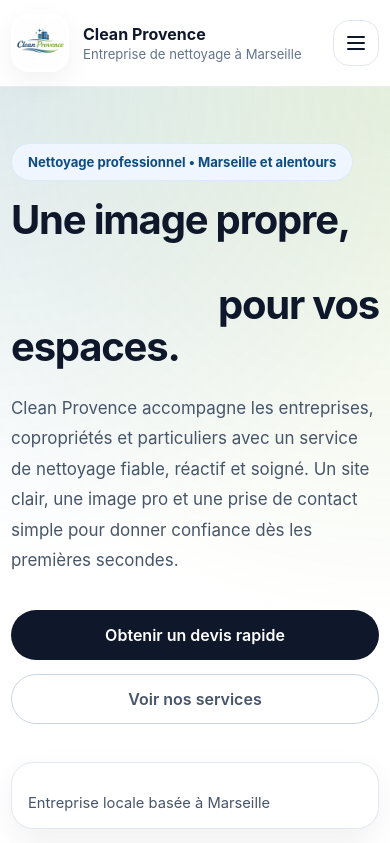
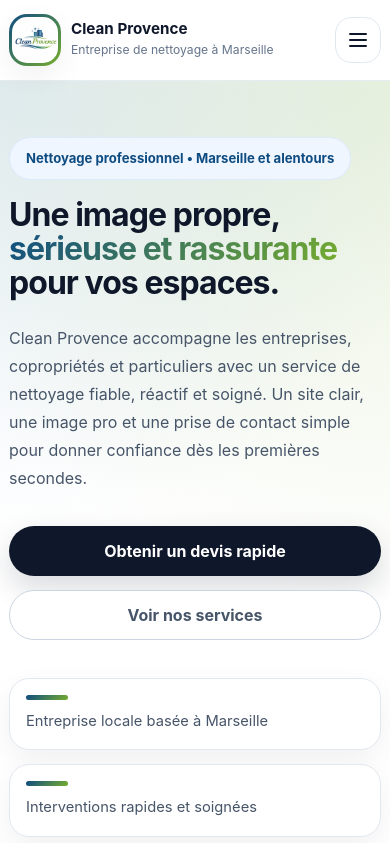
Before and after one commit to KHALDI-99/ProvenceClean, a React (Vite) app: page / in a window 390 px wide. Shown: the top 843 px of the page. Built offline with nearby package versions, Linux system fonts and the light colour scheme.

Commit message:
Update CSS variables and enhance styles
Refactor CSS variables and styles for consistency and clarity.

```diff
--- a/src/index.css
+++ b/src/index.css
@@ -1,22 +1,35 @@
 :root {
   --blue: #0f4c81;
-  --blue-2: #1f6ca8;f
+  --blue-2: #1f6ca8;
   --green: #76ad2f;
   --green-2: #8cc63e;
+
   --dark: #0f172a;
   --text: #475569;
   --muted: #64748b;
   --line: #e2e8f0;
   --soft: #f8fafc;
   --white: #ffffff;
+
   --shadow-sm: 0 10px 30px rgba(15, 23, 42, 0.06);
+  --shadow-md: 0 16px 40px rgba(15, 23, 42, 0.1);
   --shadow-lg: 0 24px 64px rgba(15, 23, 42, 0.14);
+
+  --radius-xs: 12px;
+  --radius-sm: 18px;
+  --radius-md: 24px;
+  --radius-lg: 32px;
+
+  --transition: 0.25s ease;
+
   font-family: Inter, system-ui, -apple-system, BlinkMacSystemFont, 'Segoe UI', sans-serif;
   color: var(--dark);
   background: var(--white);
 }
 
-* {
+*,
+*::before,
+*::after {
   box-sizing: border-box;
 }
 
@@ -28,6 +41,9 @@
   margin: 0;
   background: var(--white);
   color: var(--dark);
+  line-height: 1.6;
+  text-rendering: optimizeLegibility;
+  -webkit-font-smoothing: antialiased;
 }
 
 a {
@@ -47,16 +63,22 @@
   font: inherit;
 }
 
+button {
+  border: 0;
+}
+
 .container {
   width: min(1180px, calc(100% - 32px));
   margin: 0 auto;
 }
 
+/* HEADER */
+
 .site-header {
   position: sticky;
   top: 0;
-  z-index: 20;
-  background: rgba(255, 255, 255, 0.92);
+  z-index: 30;
+  background: rgba(255, 255, 255, 0.9);
   backdrop-filter: blur(12px);
   border-bottom: 1px solid rgba(226, 232, 240, 0.8);
 }
@@ -99,6 +121,7 @@
   margin: 0;
   font-size: 1rem;
   font-weight: 700;
+  line-height: 1.2;
 }
 
 .brand-subtitle {
@@ -116,6 +139,11 @@
   border-radius: 16px;
   padding: 0;
   cursor: pointer;
+  transition: var(--transition);
+}
+
+.menu-button:hover {
+  box-shadow: var(--shadow-sm);
 }
 
 .menu-button span {
@@ -136,46 +164,81 @@
 .nav a {
   color: var(--text);
   font-size: 0.95rem;
-  transition: 0.2s ease;
+  transition: color var(--transition), transform var(--transition);
 }
 
 .nav a:hover {
   color: var(--blue);
 }
 
+/* BUTTONS */
+
 .btn {
   display: inline-flex;
   align-items: center;
   justify-content: center;
   gap: 8px;
+  min-height: 50px;
   padding: 14px 22px;
   border-radius: 999px;
   border: 1px solid transparent;
   cursor: pointer;
-  font-weight: 600;
-  transition: transform 0.2s ease, border-color 0.2s ease, background 0.2s ease, color 0.2s ease;
+  font-weight: 700;
+  line-height: 1;
+  transition:
+    transform var(--transition),
+    border-color var(--transition),
+    background var(--transition),
+    color var(--transition),
+    box-shadow var(--transition);
 }
 
 .btn:hover {
   transform: translateY(-2px);
 }
 
+.btn:active {
+  transform: translateY(0);
+}
+
 .btn-dark {
   background: var(--dark);
   color: #fff;
+  box-shadow: 0 12px 30px rgba(15, 23, 42, 0.16);
+}
+
+.btn-dark:hover {
+  color: #fff;
+  box-shadow: 0 18px 34px rgba(15, 23, 42, 0.22);
 }
 
 .btn-primary {
-    background: linear-gradient(135deg, var(--blue), var(--green));
-    color: #fff;
-    box-shadow: 0 14px 30px #1f6ca829;
+  background: linear-gradient(135deg, var(--blue), var(--green));
+  color: #fff !important;
+  box-shadow: 0 14px 30px rgba(31, 108, 168, 0.16);
 }
 
+.btn-primary:hover,
+.btn-primary:focus,
+.btn-primary:visited,
+.btn-primary:active {
+  color: #fff !important;
+}
+
+.btn-primary:hover {
+  box-shadow: 0 20px 42px rgba(31, 108, 168, 0.24);
+}
 
 .btn-outline {
   background: #fff;
   border-color: #cbd5e1;
   color: var(--text);
+}
+
+.btn-outline:hover {
+  border-color: var(--blue);
+  color: var(--blue);
+  box-shadow: var(--shadow-sm);
 }
 
 .btn-outline.danger:hover {
@@ -186,6 +249,8 @@
 .btn.full {
   width: 100%;
 }
+
+/* HERO */
 
 .hero {
   overflow: hidden;
@@ -288,6 +353,12 @@
 .point-card {
   border-radius: 22px;
   padding: 16px;
+  transition: transform var(--transition), box-shadow var(--transition);
+}
+
+.point-card:hover {
+  transform: translateY(-4px);
+  box-shadow: var(--shadow-md);
 }
 
 .point-line {
@@ -360,6 +431,8 @@
   color: rgba(255, 255, 255, 0.85);
 }
 
+/* SECTIONS */
+
 .section {
   padding: 86px 0;
 }
@@ -394,6 +467,8 @@
   margin-top: 16px;
 }
 
+/* SERVICES */
+
 .services-grid {
   display: grid;
   grid-template-columns: repeat(4, 1fr);
@@ -403,7 +478,7 @@
 .service-card {
   border-radius: 28px;
   padding: 28px;
-  transition: transform 0.25s ease, box-shadow 0.25s ease;
+  transition: transform var(--transition), box-shadow var(--transition), border-color var(--transition);
 }
 
 .service-card:hover,
@@ -432,6 +507,7 @@
 .step-card h3,
 .quotes-head h3 {
   margin: 0 0 10px;
+  line-height: 1.3;
 }
 
 .service-card p,
@@ -443,6 +519,8 @@
 .empty-state {
   color: var(--text);
 }
+
+/* ABOUT + CONTACT LAYOUT */
 
 .about-grid,
 .contact-grid {
@@ -460,7 +538,10 @@
 .mini-card {
   border-radius: 24px;
   padding: 22px;
+  transition: transform var(--transition), box-shadow var(--transition);
 }
+
+/* STEPS */
 
 .dark-box {
   background: var(--dark);
@@ -492,6 +573,8 @@
   color: rgba(255, 255, 255, 0.76);
 }
 
+/* ZONES */
+
 .zones-top {
   display: flex;
   justify-content: space-between;
@@ -517,7 +600,16 @@
   padding: 14px 18px;
   box-shadow: var(--shadow-sm);
   color: var(--text);
+  transition: transform var(--transition), box-shadow var(--transition), border-color var(--transition);
 }
+
+.zone-pill:hover {
+  transform: translateY(-2px);
+  box-shadow: var(--shadow-md);
+  border-color: #cdd9e8;
+}
+
+/* CONTACT */
 
 .info-list {
   display: grid;
@@ -528,6 +620,7 @@
 .info-card {
   border-radius: 22px;
   padding: 18px 20px;
+  transition: transform var(--transition), box-shadow var(--transition);
 }
 
 .info-card span {
@@ -538,6 +631,7 @@
 
 .info-card strong {
   font-size: 1.1rem;
+  line-height: 1.4;
 }
 
 .form-card {
@@ -572,9 +666,14 @@
   border-radius: 18px;
   padding: 14px 16px;
   outline: none;
-  transition: border-color 0.2s ease, box-shadow 0.2s ease;
+  transition: border-color var(--transition), box-shadow var(--transition), transform var(--transition);
   color: var(--dark);
   background: #fff;
+}
+
+.form-layout input::placeholder,
+.form-layout textarea::placeholder {
+  color: #94a3b8;
 }
 
 .form-layout input:focus,
@@ -583,6 +682,13 @@
   border-color: var(--blue-2);
   box-shadow: 0 0 0 4px rgba(31, 108, 168, 0.08);
 }
+
+.form-layout textarea {
+  min-height: 140px;
+  resize: vertical;
+}
+
+/* MESSAGES */
 
 .message {
   border-radius: 18px;
@@ -606,7 +712,10 @@
   background: #eff6ff;
   border: 1px solid #bfdbfe;
   color: #1d4ed8;
+  min-height: 0;
 }
+
+/* LEGACY TABLE AREA IF NEEDED */
 
 .quotes-box-wrap {
   margin-top: 32px;
@@ -671,6 +780,8 @@
   margin: 0;
 }
 
+/* FOOTER */
+
 .site-footer {
   border-top: 1px solid var(--line);
   background: #fff;
@@ -691,6 +802,16 @@
   flex-wrap: wrap;
   gap: 18px;
 }
+
+.footer-links a {
+  transition: color var(--transition);
+}
+
+.footer-links a:hover {
+  color: var(--blue);
+}
+
+/* RESPONSIVE */
 
 @media (max-width: 1100px) {
   .hero-grid,
@@ -714,6 +835,10 @@
   .zones-top {
     flex-direction: column;
     align-items: flex-start;
+  }
+
+  .hero-card {
+    max-width: 680px;
   }
 }
 
@@ -750,6 +875,15 @@
     position: static;
     margin-top: 14px;
   }
+
+  .hero-actions {
+    flex-direction: column;
+    align-items: stretch;
+  }
+
+  .hero-actions .btn {
+    width: 100%;
+  }
 }
 
 @media (max-width: 640px) {
@@ -759,6 +893,7 @@
 
   .hero-grid {
     padding: 56px 0 44px;
+    gap: 34px;
   }
 
   .section {
@@ -772,7 +907,6 @@
     grid-template-columns: 1fr;
   }
 
-  .hero-actions,
   .quotes-actions {
     flex-direction: column;
   }
@@ -793,4 +927,63 @@
   .hero-card {
     padding: 20px;
   }
+
+  .hero h1 {
+    font-size: clamp(2rem, 8vw, 2.8rem);
+  }
+
+  .section-head h2,
+  .about-grid h2,
+  .zones-top h2,
+  .contact-grid h2 {
+    font-size: clamp(1.7rem, 7vw, 2.2rem);
+  }
+
+  .hero-text,
+  .section-head p,
+  .body-large,
+  .zones-copy {
+    font-size: 1rem;
+    line-height: 1.75;
+  }
+
+  .brand-logo-wrap {
+    width: 52px;
+    height: 52px;
+  }
 }
+
+@media (max-width: 420px) {
+  .container {
+    width: min(1180px, calc(100% - 18px));
+  }
+
+  .nav-wrap {
+    gap: 14px;
+  }
+
+  .brand {
+    gap: 10px;
+  }
+
+  .brand-title {
+    font-size: 0.95rem;
+  }
+
+  .brand-subtitle {
+    font-size: 0.76rem;
+  }
+
+  .point-card,
+  .service-card,
+  .mini-card,
+  .info-card,
+  .form-card {
+    border-radius: 20px;
+  }
+
+  .hero-card,
+  .dark-box {
+    border-radius: 24px;
+  }
+}
```
